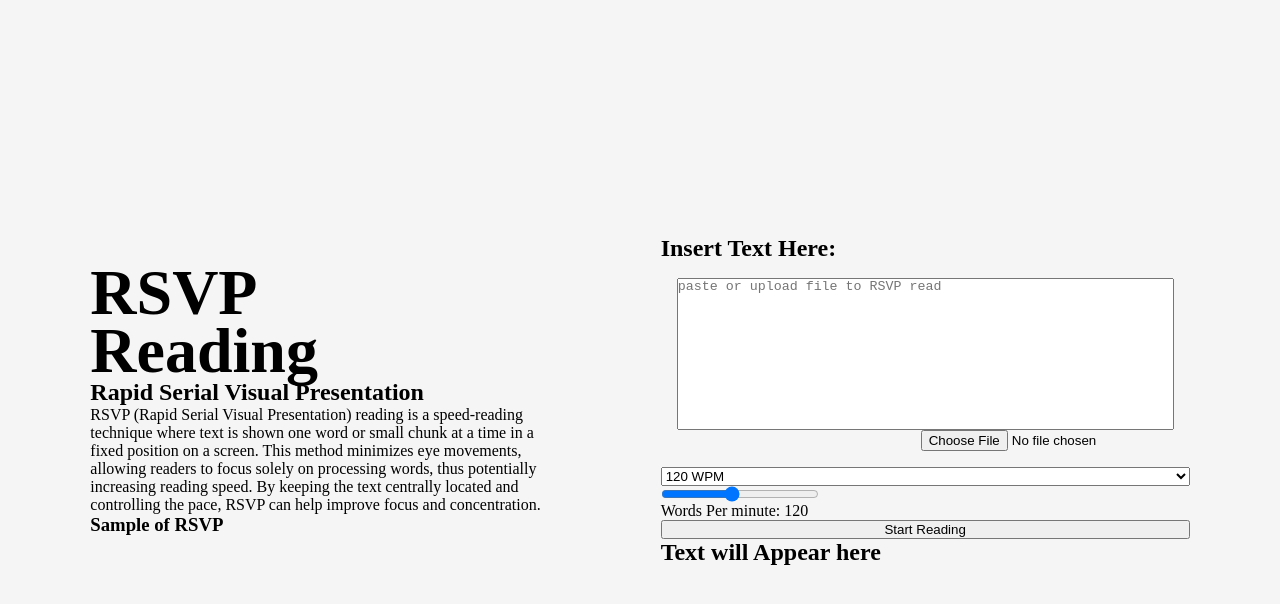
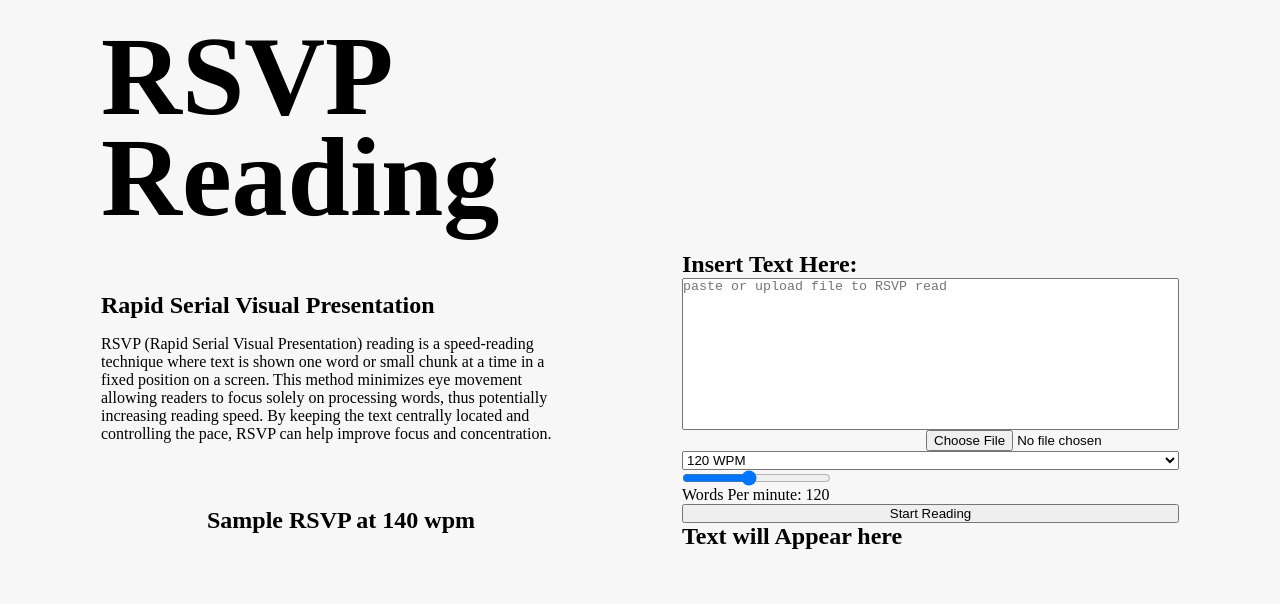
Before and after one commit to Alto0327/RSVP-Reading, a React (Vite) app: page / in a window 1280 px wide. Shown: the top 604 px of the page. Built offline with nearby package versions, Linux system fonts and the light colour scheme.

Commit message:
Added Sample RSVP as well as cleaned up left side css

```diff
--- a/src/App.css
+++ b/src/App.css
@@ -9,13 +9,25 @@
 .Container__left{
   display: flex;
   flex-direction: column;
-  align-items: flex-start;
   width: 30rem;
+  gap: 4rem;
+  margin-top: -15rem;
 }
 
 .Container__left h1{
-  font-size: 4rem;
+  font-size: 7rem;
   line-height: 0.9;
+}
+
+.Description{
+  display: flex;
+  flex-direction: column;
+  gap: 1rem;
+}
+
+.Sample-rsvp{
+  display: flex;
+  justify-content: center;
 }
 
 .Container__right{
@@ -27,7 +39,6 @@
   display: flex;
   flex-direction: column;
   align-items: flex-end;
-  padding:1rem;
 
 }
 
--- a/src/App.jsx
+++ b/src/App.jsx
@@ -1,10 +1,13 @@
 import "./App.css";
 import React, { useState } from "react";
+
 
 const DelayedAction = () => {
   const [actionStatus, setActionStatus] = useState("Text will Appear here");
   const [delayDuration, setDelayDuration] = useState(500);
   const [text, setText] = useState("");
+  const [sampleStatus, setSampleStatus] = useState("Sample RSVP at 140 wpm")
+
 
   const handleButtonClick = () => {
     const words = text.split(" ");
@@ -22,27 +25,39 @@ const DelayedAction = () => {
       setDelayDuration(Math.round(60000 / newWPM));
     }
   };
+   const sample = "RSVP (Rapid Serial Visual Presentation) reading is a speed-reading technique where text is shown one word or small chunk at a time in a fixed position on a screen. This method minimizes eye movement allowing readers to focus solely on processing words, thus potentially increasing reading speed. By keeping the text centrally located and controlling the pace, RSVP can help improve focus and concentration.";
 
+  const handleSampleClick= () => {
+    const sampleDisplay = sample.split(" ");
+    sampleDisplay.push("Click to Replay");
+    console.log(sampleDisplay);
+
+    sampleDisplay.forEach((sampleDisplay, index) => {
+      setTimeout(() => {
+        setSampleStatus(sampleDisplay);
+      }, 420 * (index + 1));
+    });
+  };
   const Wpm = Math.round(60000 / delayDuration);
+
+
 
   return (
     <div className="Container">
       <div className="Container__left">
-          <h1>
+        <h1 className="Title">
           RSVP <br />
           Reading
         </h1>
+        <div className="Description">
           <h2>Rapid Serial Visual Presentation</h2>
           <p>
-            RSVP (Rapid Serial Visual Presentation) reading is a speed-reading
-            technique where text is shown one word or small chunk at a time in a
-            fixed position on a screen. This method minimizes eye movements,
-            allowing readers to focus solely on processing words, thus
-            potentially increasing reading speed. By keeping the text centrally
-            located and controlling the pace, RSVP can help improve focus and
-            concentration.
+            {sample}
           </p>
-        <h3>Sample of RSVP</h3>
+        </div>
+        <div className="Sample-rsvp" >
+          <h2 onClick={handleSampleClick}>{sampleStatus}</h2>
+        </div>
 
       </div>
       <section className="Container__right">
@@ -56,7 +71,8 @@ const DelayedAction = () => {
             placeholder="paste or upload file to RSVP read"
           />
           <input type="file" accept=".doc, .docx, .pdf" />{" "}
-            {/*This uploader does nothing currently */}
+          {/*This uploader does nothing currently
+            Change button to be more sleek */}
         </div>
         <select value={Wpm} onChange={handleWpmChange} className="Wpm-select">
           <option value="" default>
@@ -80,7 +96,7 @@ const DelayedAction = () => {
         />
         <p className="Wpm-display">Words Per minute: {Wpm}</p>
         <button onClick={handleButtonClick}>Start Reading</button>
-          <h1>{actionStatus}</h1>{" "}
+        <h1>{actionStatus}</h1>
         {/* Button opens modal that displays Text screen, implement a play and pause button, rest button too*/}
       </section>
     </div>
--- a/src/index.css
+++ b/src/index.css
@@ -12,7 +12,7 @@ body {
   margin: 0;
   padding: 0;
   min-height: 100vh;
-  background-color: #F5F5F5;
+  background-color: #f7f7f7;
 }
 
 
```
Also changed, not shown: src/assets/Logo.png (added). Lines whose indentation alone changed are shown as unchanged.
